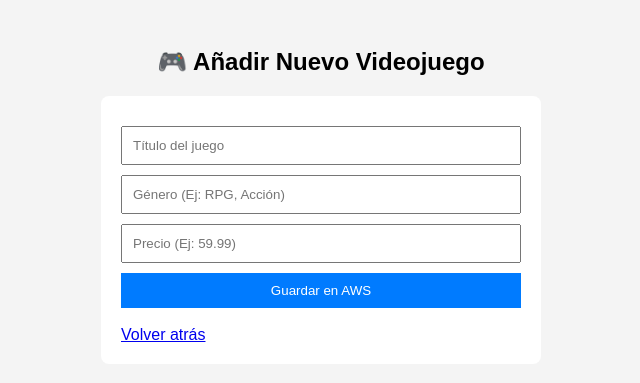
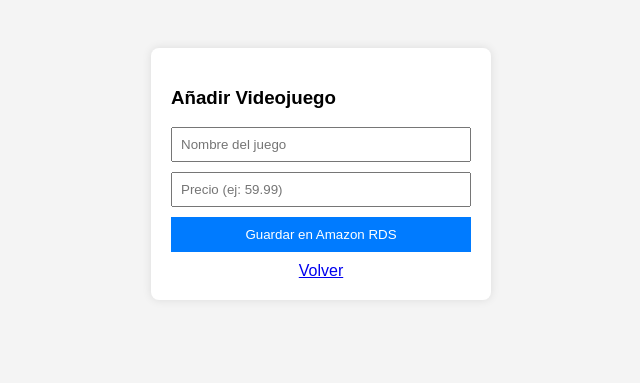
Before and after one commit to KevinMontoya09/proyecto-videojuegos, a PHP site: page /crear.php in a window 1280 px wide. Shown: the top 383 px of the page, without its empty margins (319-959 px from the left). Run offline with PHP 8.4, Linux system fonts and the light colour scheme; data that the repository does not hold is empty.

Commit message:
Finalizada la conexion con AWS Lectura y Creación de videojuegos funcional

```diff
--- a/src/public/crear.php
+++ b/src/public/crear.php
@@ -5,12 +5,14 @@ if ($_SERVER["REQUEST_METHOD"] == "POST") {
     $titulo = $_POST['titulo'];
     $precio = $_POST['precio'];
 
+    // Insertamos solo título y precio para asegurar que funcione
     $sql = "INSERT INTO videojuegos (titulo, precio) VALUES ('$titulo', '$precio')";
 
     if ($conn->query($sql) === TRUE) {
-        header("Location: index.php");
+        header("Location: index.php"); // Si sale bien, nos manda al inicio
+        exit();
     } else {
-        echo "❌ Error al guardar: " . $conn->error;
+        echo "<h2 style='color:red'>❌ Error al guardar: " . $conn->error . "</h2>";
     }
 }
 ?>
@@ -21,21 +23,20 @@ if ($_SERVER["REQUEST_METHOD"] == "POST") {
     <meta charset="UTF-8">
     <title>Añadir Juego</title>
     <style>
-        body { font-family: sans-serif; padding: 20px; background: #f4f4f4; }
-        form { background: white; padding: 20px; border-radius: 8px; max-width: 400px; margin: auto; }
-        input { width: 100%; padding: 10px; margin: 10px 0; display: block; box-sizing: border-box; }
-        button { background: #007bff; color: white; border: none; padding: 10px; width: 100%; cursor: pointer; }
+        body { font-family: sans-serif; background: #f4f4f4; padding: 40px; }
+        form { background: white; padding: 20px; border-radius: 8px; max-width: 300px; margin: auto; box-shadow: 0 0 10px rgba(0,0,0,0.1); }
+        input { width: 100%; padding: 8px; margin: 10px 0; display: block; box-sizing: border-box; }
+        button { width: 100%; padding: 10px; background: #007bff; color: white; border: none; cursor: pointer; }
     </style>
 </head>
 <body>
-    <h2 style="text-align:center;">🎮 Añadir Nuevo Videojuego</h2>
     <form method="POST">
-        <input type="text" name="titulo" placeholder="Título del juego" required>
-        <input type="text" name="genero" placeholder="Género (Ej: RPG, Acción)" required>
-        <input type="number" step="0.01" name="precio" placeholder="Precio (Ej: 59.99)" required>
-        <button type="submit">Guardar en AWS</button>
-        <br><br>
-        <a href="index.php">Volver atrás</a>
+        <h3>Añadir Videojuego</h3>
+        <input type="text" name="titulo" placeholder="Nombre del juego" required>
+        <input type="number" step="0.01" name="precio" placeholder="Precio (ej: 59.99)" required>
+        <button type="submit">Guardar en Amazon RDS</button>
+        <br>
+        <a href="index.php" style="display:block; text-align:center; margin-top:10px;">Volver</a>
     </form>
 </body>
 </html>
--- a/src/public/index.php
+++ b/src/public/index.php
@@ -32,7 +32,6 @@ $resultado = $conn->query($sql);
             <tr>
                 <th>ID</th>
                 <th>Título</th>
-                <th>Género</th>
                 <th>Precio</th>
             </tr>
         </thead>
@@ -42,7 +41,6 @@ $resultado = $conn->query($sql);
                     <tr>
                         <td><?php echo $fila['id']; ?></td>
                         <td><?php echo $fila['titulo']; ?></td>
-                        <td><?php echo $fila['genero']; ?></td>
                         <td><?php echo $fila['precio']; ?>€</td>
                     </tr>
                 <?php endwhile; ?>
```
